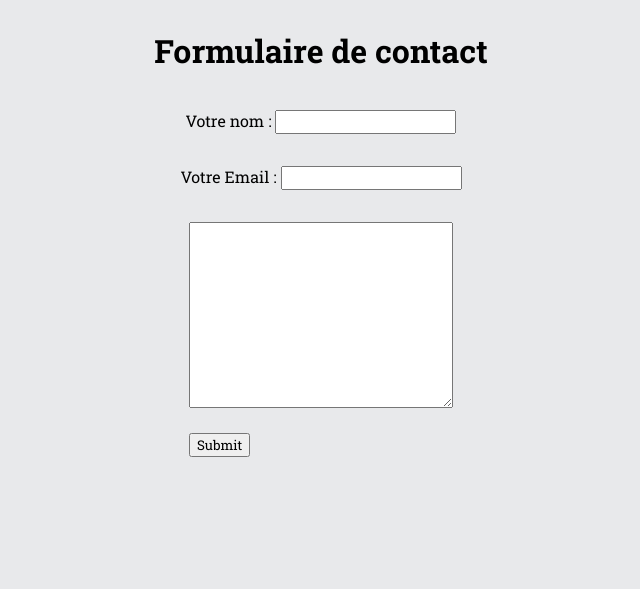
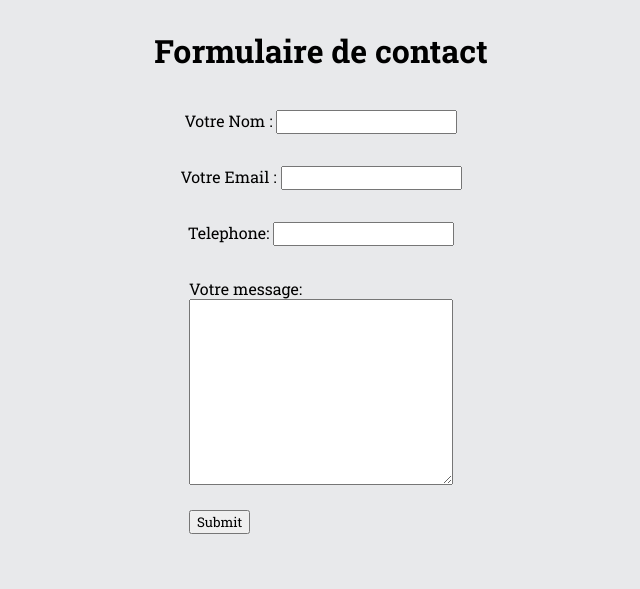
Before and after one commit to victorzanotelli/projet1, a PHP site: page /form.html in a window 1280 px wide. Shown: the top 589 px of the page, without its empty margins (319-959 px from the left). Run offline with PHP 8.4, Linux system fonts and the light colour scheme.

Commit message:
formulaireamélioré

```diff
--- a/form.css
+++ b/form.css
@@ -11,6 +11,7 @@ body{
 *{
     font-family: 'Roboto Slab', sans-serif;
     text-decoration: none;
+    list-style-type: none;
 }
 
 .formulaire{
@@ -19,3 +20,7 @@ body{
     align-items: center;
 
 }
+div{
+
+    text-align: center;
+}
--- a/form.html
+++ b/form.html
@@ -14,17 +14,21 @@
         <h1 class="text-center">Formulaire de contact</h1>
 
         <p>
-            <label for="name" class="form-label">Votre nom : </label>
-            <input type="text" name="name" id="name">
+            <label for="name" class="form-label">Votre Nom : </label>
+            <input type="text" id="name" name="name" >
         </p>
 
         <p>
             <label for="contact">Votre Email : </label>
-            <input type="email" name="email" id="contact">
+            <input type="email" id="contact" name="email"  required/>
+        </p>
+        <p>
+            <label for="phone">Telephone:</label>
+            <input type="tel" id="phone" name="phone" required />
         </p>
 
         <p>
-
+            <label for="message">Votre message:</label><br>
             <textarea name="message" rows="10" cols="30"></textarea>
             <br><br>
             <input type="submit">
```
Also changed, not shown: form.php (+9 -3 lines).
